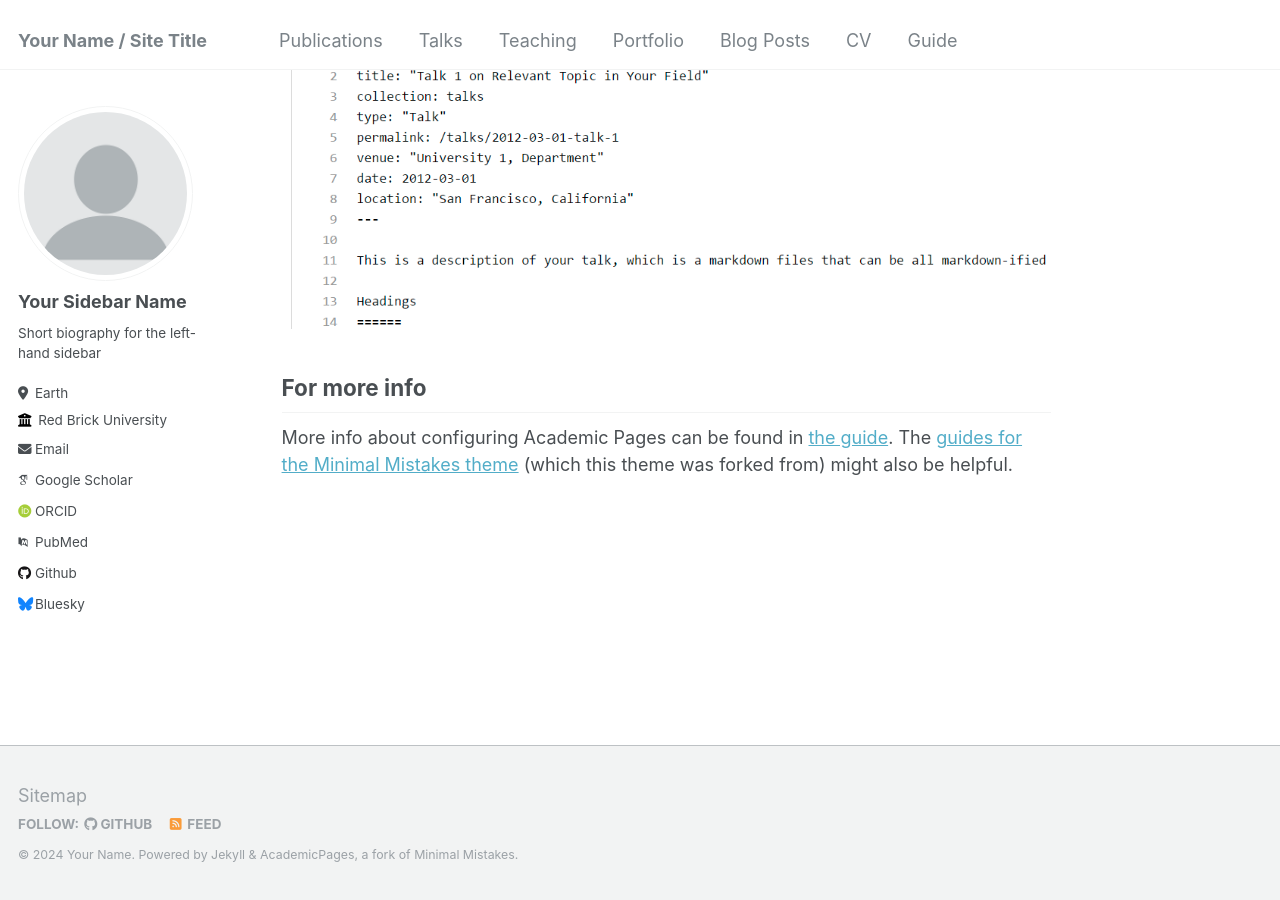
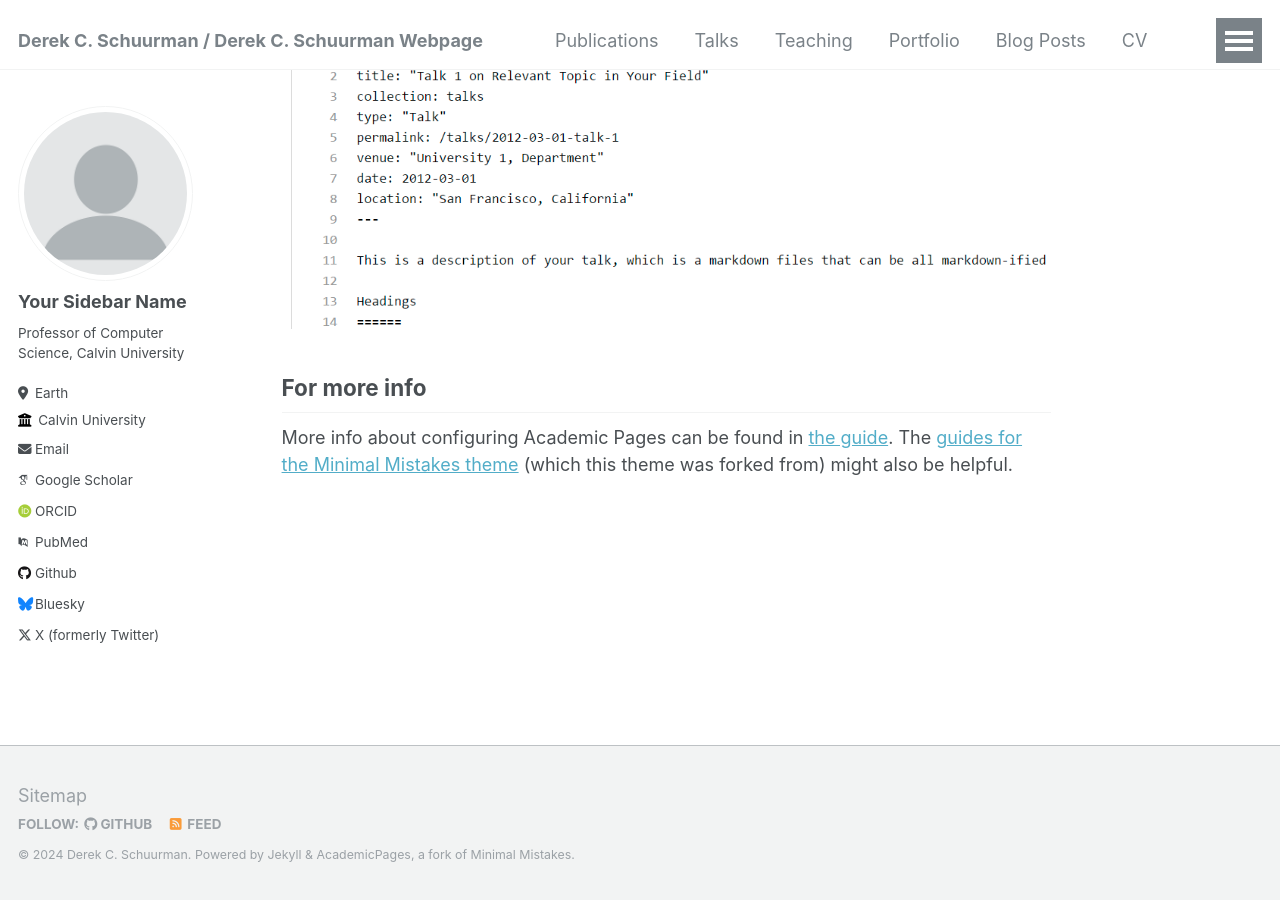
Before and after one commit to dschuurman/dschuurman.github.io, a Jekyll site: the page built from _pages/about.md, in a window 1280 px wide and 900 px high, scrolled down 2660 px. Built offline with Jekyll 4.4.1, drawn with Linux system fonts in a browser that asks for light colours; some web fonts are replaced.

Commit message:
Update _config.yml
Update basic settings

```diff
--- a/_config.yml
+++ b/_config.yml
@@ -8,10 +8,10 @@
 
 # Basic Site Settings
 locale                   : "en-US"
-title                    : "Your Name / Site Title"
+title                    : "Derek C. Schuurman / Derek C. Schuurman Webpage"
 title_separator          : "-"
-name                     : &name "Your Name"
-description              : &description "personal description"
+name                     : &name "Derek C. Schuurman"
+description              : &description "Professor of Computer Science"
 url                      : https://academicpages.github.io # the base hostname & protocol for your site e.g. "https://mmistakes.github.io"
 baseurl                  : "" # the subpath of your site, e.g. "/blog"
 repository               : "academicpages/academicpages.github.io"
@@ -24,17 +24,17 @@ author:
   avatar           : "profile.png"
   name             : "Your Sidebar Name"
   pronouns         : # example: "she/her"
-  bio              : "Short biography for the left-hand sidebar"
+  bio              : "Professor of Computer Science, Calvin University"
   location         : "Earth"
-  employer         : "Red Brick University"
+  employer         : "Calvin University"
   uri              : # URL
-  email            : "none@example.org"
+  email            : "derek[dot]schuurman[at]calvin.edu"
 
   # Academic websites
   arxiv            : # URL - Update with the correct link to your profile
-  googlescholar    : "https://scholar.google.com/citations?user=PS_CX0AAAAAJ"
+  googlescholar    : "https://scholar.google.ca/citations?user=QYvH2M4AAAAJ"
   impactstory      : # URL
-  orcid            : "http://orcid.org/yourorcidurl"
+  orcid            : "https://orcid.org/0000-0001-5095-3799"
   pubmed           : "https://www.ncbi.nlm.nih.gov/pubmed/?term=john+snow"
   researchgate     : # URL
 
@@ -64,7 +64,7 @@ author:
   steam            : # Username
   telegram         : # URL
   tumblr           : # Username
-  twitter          : # Username for X / Twitter
+  twitter          : "DerekSchuurman" # Username for X / Twitter
   vine             : # Username
   weibo            : # Username
   wikipedia        : # Username
```
